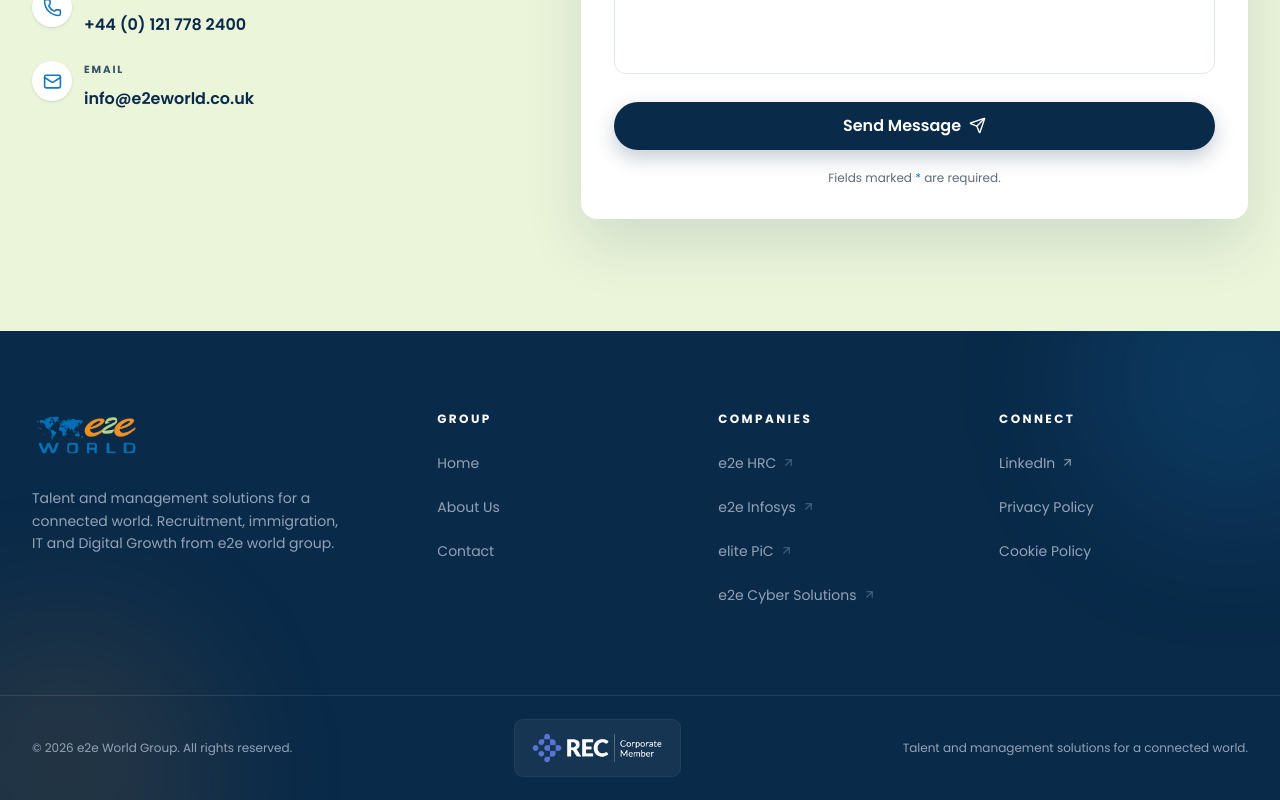
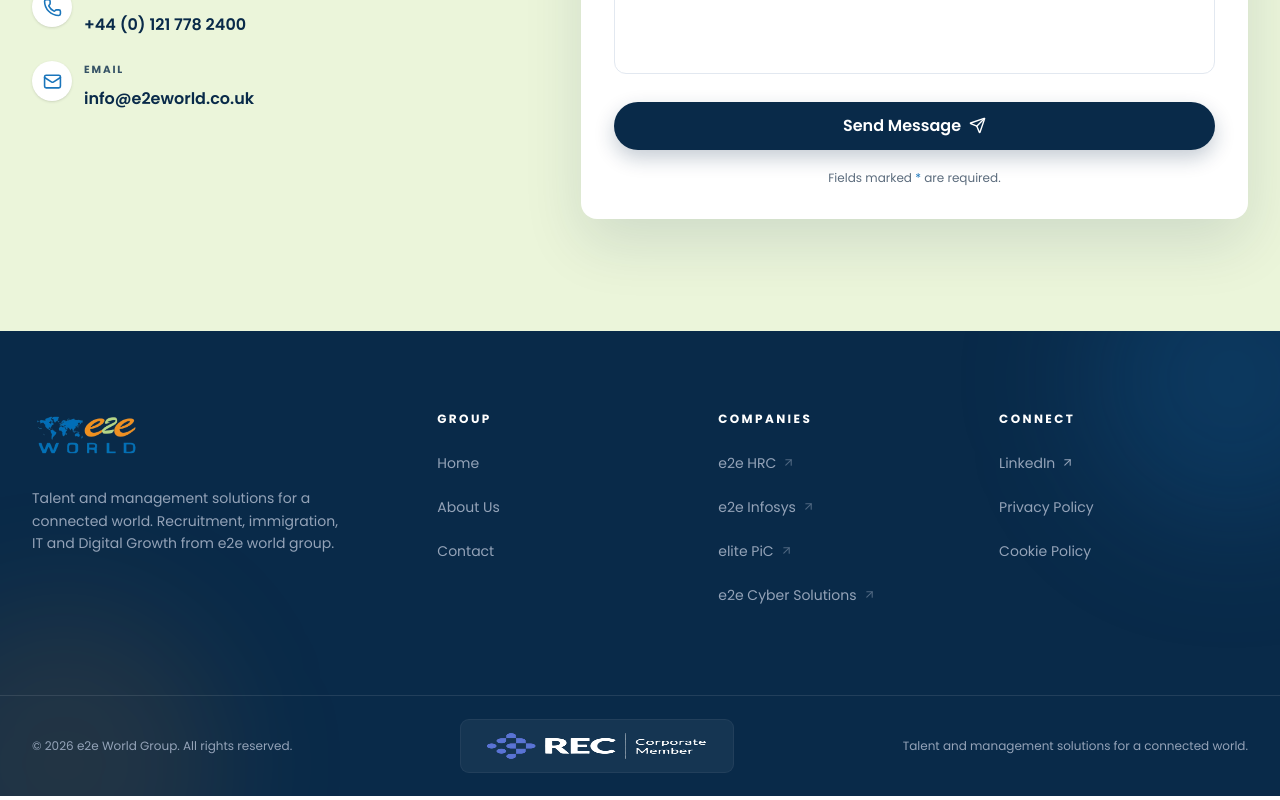
Before and after one commit to rahulchaudhari31/E2E-WORLD-, a React (Vite) app: page / in a window 1280 px wide. Shown: the part 5674-6474 px from the top of the page. Built offline with nearby package versions, Linux system fonts and the light colour scheme.

Commit message:
Upload optimized project files

```diff
--- a/src/components/layout/Footer.jsx
+++ b/src/components/layout/Footer.jsx
@@ -123,18 +123,18 @@ const Footer = () => {
         </Container>
 
         <div className="relative border-t border-white/10">
-          <Container className="flex flex-col items-center justify-between gap-5 py-6 text-center text-xs text-slate-400 sm:flex-row sm:text-left">
+          <Container className="flex flex-col items-center justify-between gap-5 py-6 text-center text-xs text-slate-400 lg:flex-row lg:text-left">
             <p>
               &copy; {year} e2e World Group. All rights reserved.
             </p>
-            <div className="order-last sm:order-none">
-              <div className="inline-flex items-center rounded-lg bg-white/5 px-3 py-2 ring-1 ring-white/10">
+            <div className="order-last lg:order-none">
+              <div className="inline-flex items-center rounded-lg bg-white/5 px-4 py-2 ring-1 ring-white/10">
                 <img
                   src={images.recBadge}
                   alt="REC"
                   loading="lazy"
                   decoding="async"
-                  className="h-8 w-auto max-w-[150px] object-contain sm:h-10 sm:max-w-[190px]"
+                  className="h-7 w-[165px] object-fill lg:h-9 lg:w-[240px]"
                 />
               </div>
             </div>
```
